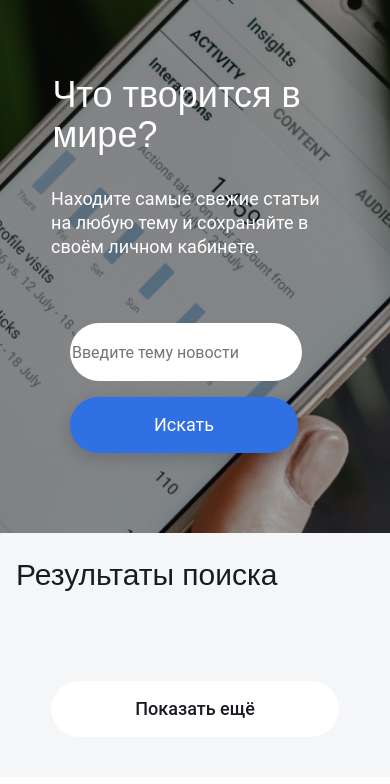
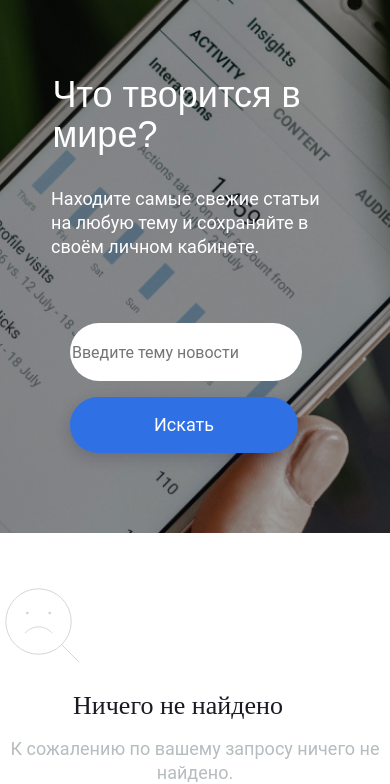
Before and after one commit to Kobali17/news-explorer-frontend, a React app: page / in a window 390 px wide. Shown: the part 62-846 px from the top of the page. Built offline with nearby package versions, Linux system fonts and the light colour scheme.

Commit message:
fix func

```diff
--- a/src/components/App/App.js
+++ b/src/components/App/App.js
@@ -34,7 +34,7 @@ function App() {
   const [searchDone, setSearchDone] = React.useState(false);
   const [resultCards, setResultCards] = React.useState(3);
   const [loggedIn, setLoggedIn] = React.useState(false);
-  const [notFound, setNotFound] = React.useState(false);
+  const [notFound, setNotFound] = React.useState(true);
   const [userCards, setUserCards] = React.useState([]);
   const [articles, setArticles] = React.useState([]);
   const [myNews, setMyNews] = React.useState([]);
@@ -69,12 +69,6 @@ function App() {
     setMenuPopupOpen(false);
     setInfoToolOpen(false);
   }
-  function showLoader() {
-    setLoaderVisibility(true);
-  }
-  function hideLoader() {
-    setLoaderVisibility(false);
-  }
   function handleEscClose(evt) {
     if (evt.key === 'Escape') {
       closeAllPopups();
@@ -94,12 +88,13 @@ function App() {
       .then((data) => {
         setArticles(data.articles);
         setNotFound(false);
-        setSearchDone(true);
+
         setLoaderVisibility(false);
         if (data.articles.length === 0) {
           setNotFound(true);
           setSearchDone(false);
         }
+        setSearchDone(true);
       })
       .catch((err) => {
         console.log(err);
--- a/src/components/NotFound/NotFotund.css
+++ b/src/components/NotFound/NotFotund.css
@@ -1,3 +1,49 @@
-.not-found__hidden{
+.not-found{
+  background-color: #F5F6F7;
+  display: flex;
+  flex-direction: column;
+  align-items: center;
+  justify-content: center;
+}
+.not-found-hidden{
   display: none;
 }
+.not-found__icon{
+  max-width: 96px;
+  max-height: 96px;
+  margin-top: 80px;
+  margin-bottom: 24px;
+}
+.not-found__title{
+  margin: 0 0 16px;
+  max-width: 356px;
+  font-family: 'Roboto Slab', serif;
+  font-style: normal;
+  font-weight: 400;
+  font-size: 26px;
+  line-height: 30px;
+  text-align: center;
+  color: #1A1B22;
+}
+.not-found__subtitle{
+  margin: 0 0 80px;
+  font-family: 'Roboto', sans-serif;
+  font-style: normal;
+  font-weight: 400;
+  font-size: 18px;
+  line-height: 24px;
+  text-align: center;
+  color: #B6BCBF;
+}
+@media screen and (max-width: 810px) {
+  .not-found__icon {
+    max-width: 86px;
+    max-height: 86px;
+    margin-top: 50px;
+    margin-bottom: 18px;
+  }
+
+  .not-found__subtitle {
+    margin-bottom: 50px;
+  }
+}
--- a/src/components/NotFound/NotFound.js
+++ b/src/components/NotFound/NotFound.js
@@ -1,11 +1,14 @@
 import React from 'react';
 import './NotFotund.css';
+import notFound from '../../images/not-found_v1.svg';
 
 function NotFound(props) {
   return (
-    <div className={props.isOpen ? 'search-results' : 'not-found__hidden'}>
-      <h2 className="search-results__text">Результаты не найдены</h2>
-    </div>
+  <div className={props.isOpen ? 'not-found{' : 'not-found{-hidden'}>
+    <img className='not-found__icon' src={notFound} alt='sad' />
+    <h3 className='not-found__title'>Ничего не найдено</h3>
+    <p className='not-found__subtitle'>К сожалению по вашему запросу ничего не найдено.</p>
+  </div>
   );
 }
 
--- a/src/components/Preloader/Preloader.css
+++ b/src/components/Preloader/Preloader.css
@@ -2,6 +2,7 @@
   display: flex;
   flex-direction: column;
   align-items: center;
+  margin-top: 20px;
 }
 .preloader-hide{
   display: none;
--- a/src/components/SearchResults/SearchResults.css
+++ b/src/components/SearchResults/SearchResults.css
@@ -2,7 +2,9 @@
   background-color: #F5F6F7;
   display: flex;
   flex-direction: column;
-
+}
+.search-results-hide{
+  display: none;
 }
 .search-results__text{
   margin-left: 104px;
--- a/src/components/SearchResults/SearchResults.js
+++ b/src/components/SearchResults/SearchResults.js
@@ -7,7 +7,7 @@ function SearchResults(props) {
     props.setResultCards(props.resultCards + 3);
   }
   return (
-    <div className="search-results">
+    <div className={props.isSearchDone ? 'search-results' : 'search-results-hide'}>
       <h2 className="search-results__text">Результаты поиска</h2>
       <NewsCardList cards={props.cards} cardsSave={props.cardsSave}
                     cardsDel={props.cardsDel}
```
Also changed, not shown: src/images/not-found_v1.svg (added), 1 other file.
